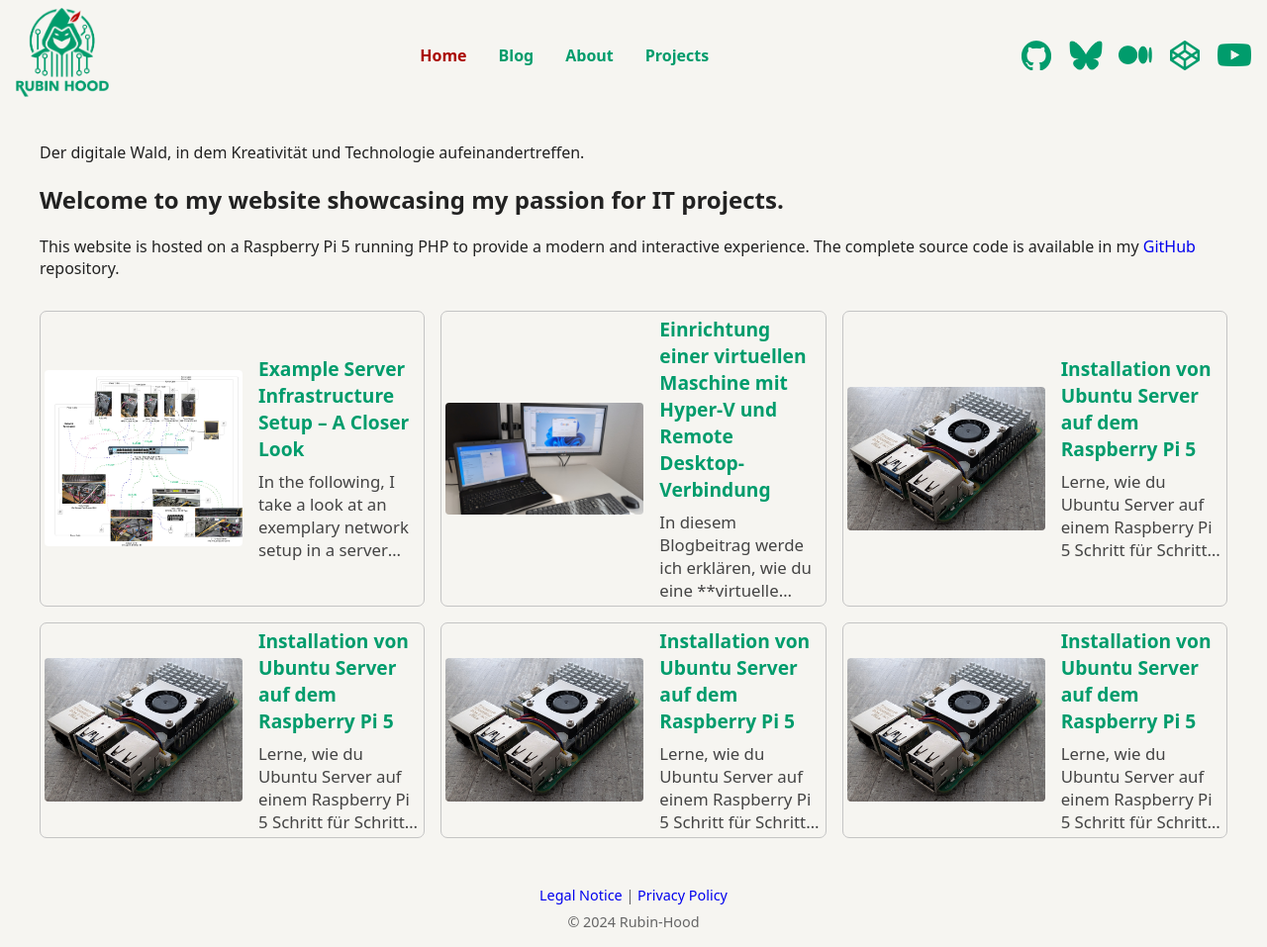
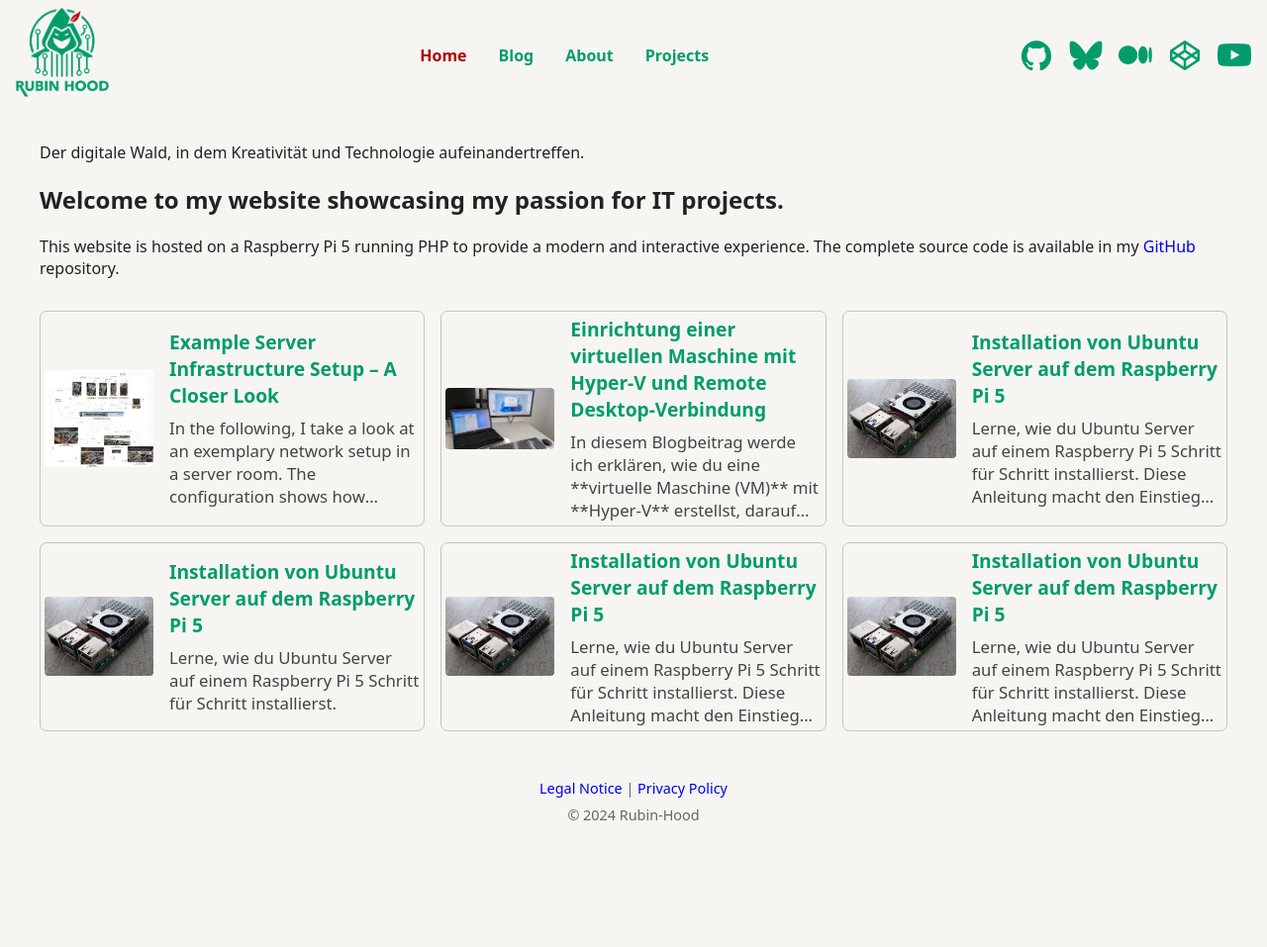
Before and after one commit to rubin-hood/rubinhood-blog, a Jekyll site: the page built from index.md, in a window 1280 px wide. Shown: the whole page at 99% size. Built offline with Jekyll 4.4.1, drawn with Linux system fonts in a browser that asks for light colours; after the commit the page ends 900 px from its top, so only the background shows below that.

Commit message:
Update style.css

```diff
--- a/assets/css/style.css
+++ b/assets/css/style.css
@@ -156,7 +156,7 @@ main {
   display: flex;            /* Bild und Inhalt nebeneinander */
   align-items: center;      /* Bild und Text oben bündig */
   padding: 0.25rem;         /* Etwas Innenabstand rundherum */
-  max-width: 600px;   /* Beispiel: vorher 350px oder 400px, jetzt z.B. 500px */
+  max-width: 500px;   /* Beispiel: vorher 350px oder 400px, jetzt z.B. 500px */
   min-width: 320px;   /* Optional, damit die Karten nicht zu klein werden */
   margin-bottom: 1rem;      /* Abstand nach unten zur nächsten Karte */
   transition: border-color .2s; /* Weicher Übergang bei Farbumschlag (z.B. bei aktiver Karte) */
@@ -176,9 +176,9 @@ main {
 
 /* Bildbereich (links in der Karte) – kann auch als Platzhalter dienen */
 .blog-card .card-img {
-  width: 200px;        /* z.B. vorher 140px, jetzt 200px */
-  min-width: 160px;
-  max-width: 220px;
+  width: 110px;
+  min-width: 90px;
+  max-width: 120px;
   /*background: #f3f3f3;      /* Hellgrauer Hintergrund, falls kein Bild da ist */
   display: flex;            /* Bild/Text im Inneren zentrieren */
   align-items: center;      /* Vertikal zentriert */
@@ -191,7 +191,7 @@ main {
 
 /* Bild selbst in der Karte */
 .blog-card .card-img img {
-  max-width: 200px;         /* Bild ist maximal 120px breit (passt in Platzhaltergröße) */
+  max-width: 110px;         /* Bild ist maximal 120px breit (passt in Platzhaltergröße) */
   object-fit: cover;        /* Bild schneidet sich ggf. zu, um den Bereich auszufüllen */
   border-radius: 4px;       /* Bild hat leicht abgerundete Ecken */
   display: block;           /* Kein unerwünschter Abstand unter dem Bild */
```
